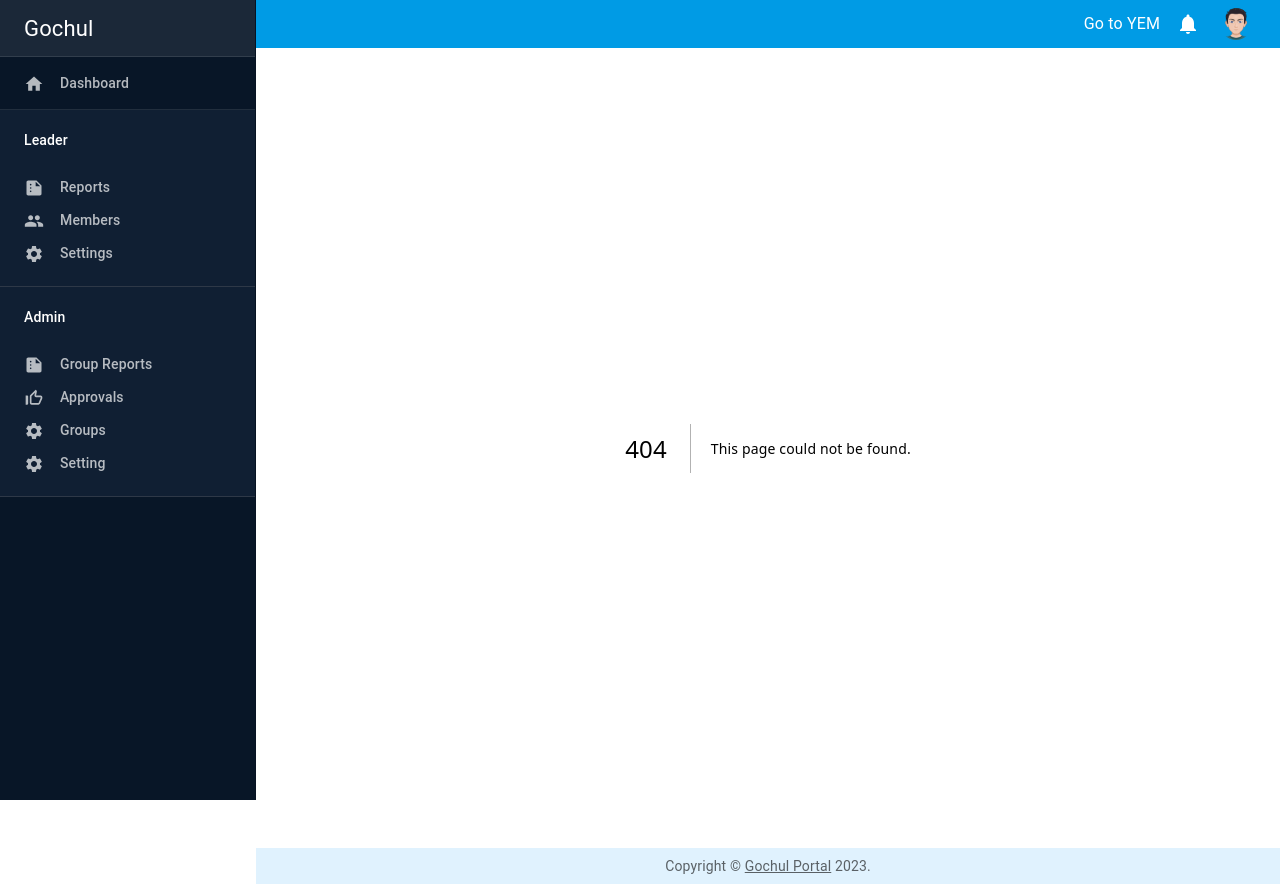
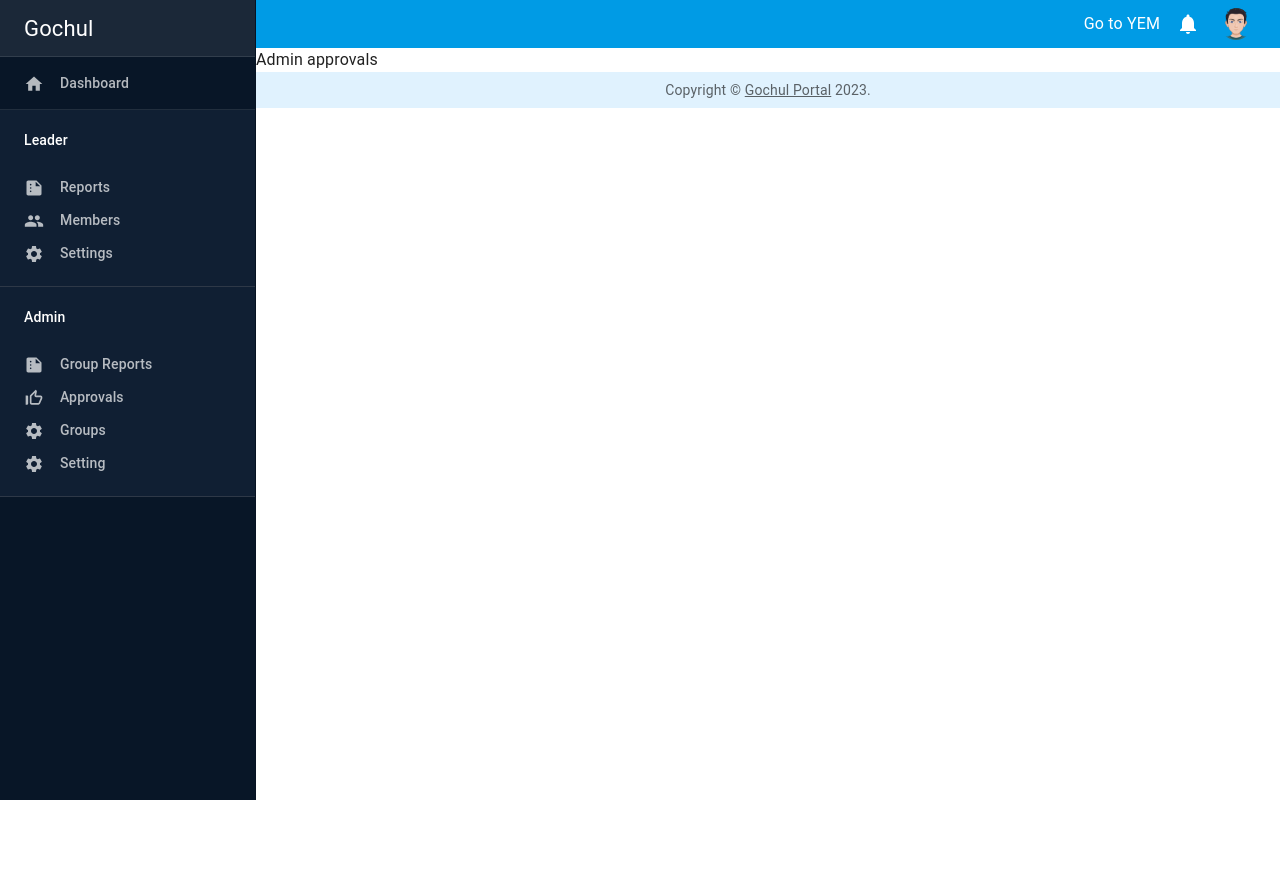
Before and after one commit to untilhamza/gochul, a Next.js app: page /admin/approvals in a window 1280 px wide. Before the commit this address had no page. After the commit the page ends 800 px from the top, so only its background shows below. Built offline with nearby package versions, Linux system fonts and the light colour scheme.

Commit message:
add admin page place holders

```diff
--- /dev/null
+++ b/src/app/admin/approvals/page.tsx
@@ -0,0 +1,7 @@
+import React from "react";
+
+const Page = () => {
+  return <div>Admin approvals</div>;
+};
+
+export default Page;
--- /dev/null
+++ b/src/app/admin/reports/page.tsx
@@ -0,0 +1,7 @@
+import React from "react";
+
+const Page = () => {
+  return <div>Admin reports</div>;
+};
+
+export default Page;
```
